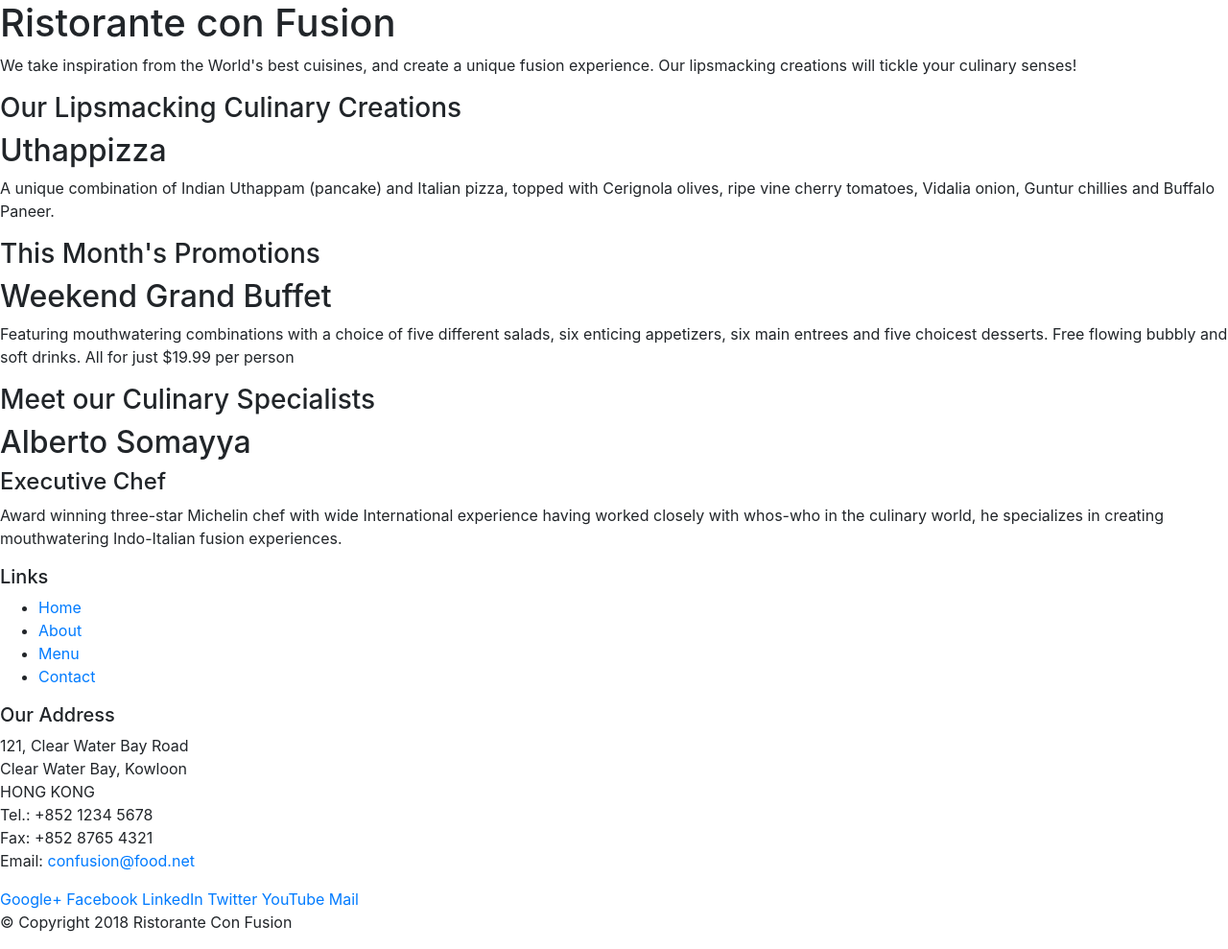
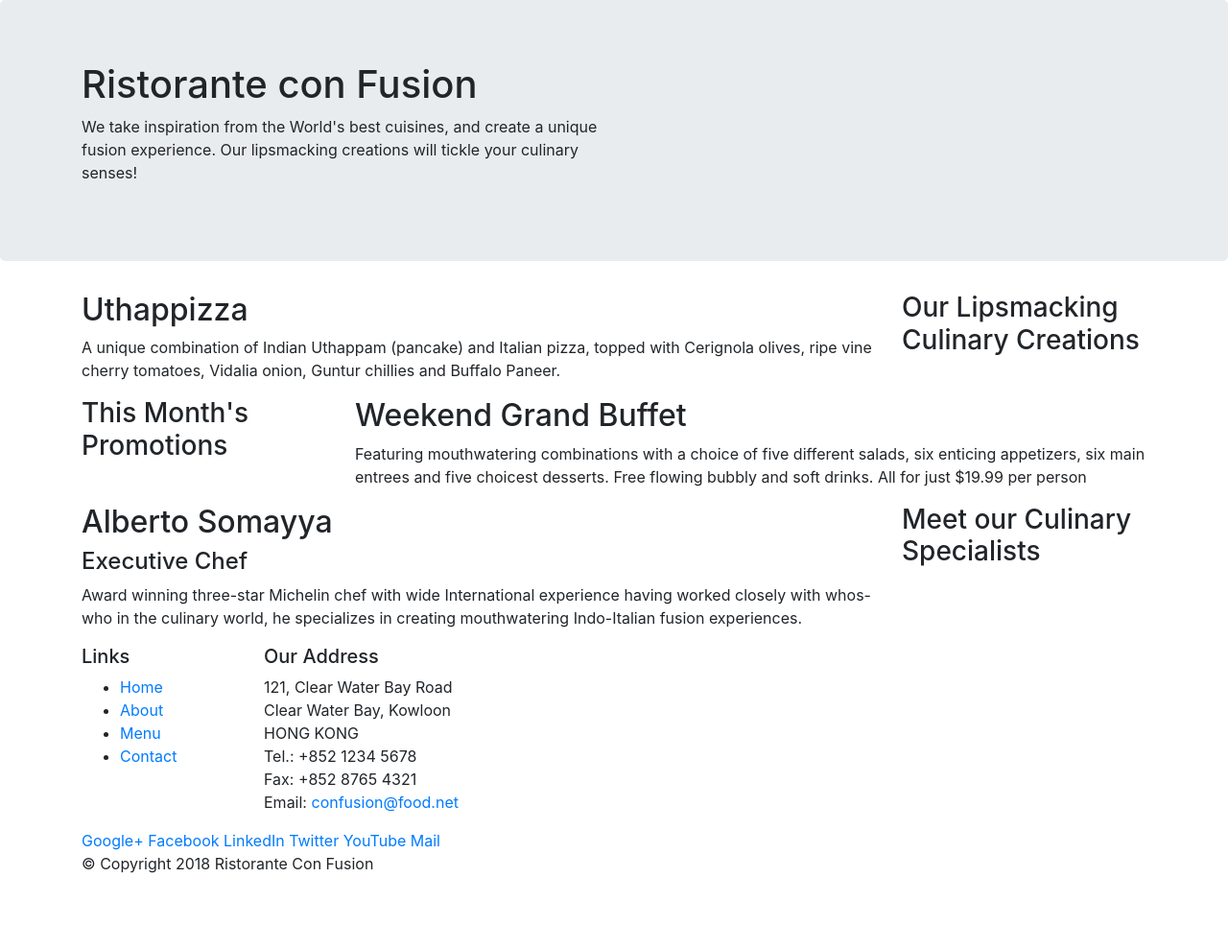
Before and after one commit to tharaka-w/bootstraptest, a website: page index.html in a window 1280 px wide. Shown: the whole page at 96% size. After the commit the page ends 928 px from the top, so only its background shows below. Drawn offline with nearby package versions, Linux system fonts and the light colour scheme.

Commit message:
Bootstrap Grid Part one

```diff
--- a/index.html
+++ b/index.html
@@ -14,46 +14,46 @@
 
 <body>
 
-    <header>
-        <div>
-            <div>
-                <div>
+    <header class="jumbotron">
+        <div class="container">
+            <div class="row">
+                <div class="col-12 col-sm-6">
                     <h1>Ristorante con Fusion</h1>
                     <p>We take inspiration from the World's best cuisines, and create a unique fusion experience. Our lipsmacking creations will tickle your culinary senses!</p>
                 </div>
-                <div>
+                <div class="col-12 col-sm">
                 </div>
             </div>
         </div>
     </header>
 
-    <div>
-        <div>
-            <div>
+    <div class="container">
+        <div class="row">
+            <div class="col=12 col-sm-4 order-sm-last col-md-3" >
                 <h3>Our Lipsmacking Culinary Creations</h3>
             </div>
-            <div>
+            <div class="col col-sm order-sm-first col-md">
                 <h2>Uthappizza</h2>
                 <p>A unique combination of Indian Uthappam (pancake) and Italian pizza, topped with Cerignola olives, ripe vine cherry tomatoes, Vidalia onion, Guntur chillies and Buffalo Paneer.</p>
             </div>
         </div>
 
 
-        <div>
-            <div>
+        <div class="row">
+            <div class="col=12 col-sm-4 col-md-3">
                 <h3>This Month's Promotions</h3>
             </div>
-            <div>
+            <div class="col col-sm col-md">
                 <h2>Weekend Grand Buffet</h2>
                 <p>Featuring mouthwatering combinations with a choice of five different salads, six enticing appetizers, six main entrees and five choicest desserts. Free flowing bubbly and soft drinks. All for just $19.99 per person </p>
             </div>
         </div>
 
-        <div>
-            <div>
+        <div class="row">
+            <div class="col=12 col-sm-4 order-sm-last col-md-3">
                 <h3>Meet our Culinary Specialists</h3>
             </div>
-            <div>
+            <div class="col col-sm order-sm-first col-md">
                 <h2>Alberto Somayya</h2>
                 <h4>Executive Chef</h4>
                 <p>Award winning three-star Michelin chef with wide International experience having worked closely with whos-who in the culinary world, he specializes in creating mouthwatering Indo-Italian fusion experiences. </p>
@@ -62,9 +62,9 @@
     </div>
 
     <footer>
-        <div>
-            <div>
-                <div>
+        <div class="container">
+            <div class="row">
+                <div class="col-4 off-set-1 col-sm-2">
                     <h5>Links</h5>
                     <ul>
                         <li><a href="#">Home</a></li>
@@ -73,7 +73,7 @@
                         <li><a href="#">Contact</a></li>
                     </ul>
                 </div>
-                <div>
+                <div class="col-7 col-sm-5">
                     <h5>Our Address</h5>
                     <address>
 		              121, Clear Water Bay Road<br>
@@ -84,7 +84,7 @@
 		              Email: <a href="mailto:confusion@food.net">confusion@food.net</a>
 		           </address>
                 </div>
-                <div>
+                <div class="col-12 xol-sm-4">
                     <div>
                         <a href="http://google.com/+">Google+</a>
                         <a href="http://www.facebook.com/profile.php?id=">Facebook</a>
@@ -95,8 +95,8 @@
                     </div>
                 </div>
            </div>
-           <div>
-                <div>
+           <div class="row">
+                <div class="col-auto">
                     <p>© Copyright 2018 Ristorante Con Fusion</p>
                 </div>
            </div>
```
